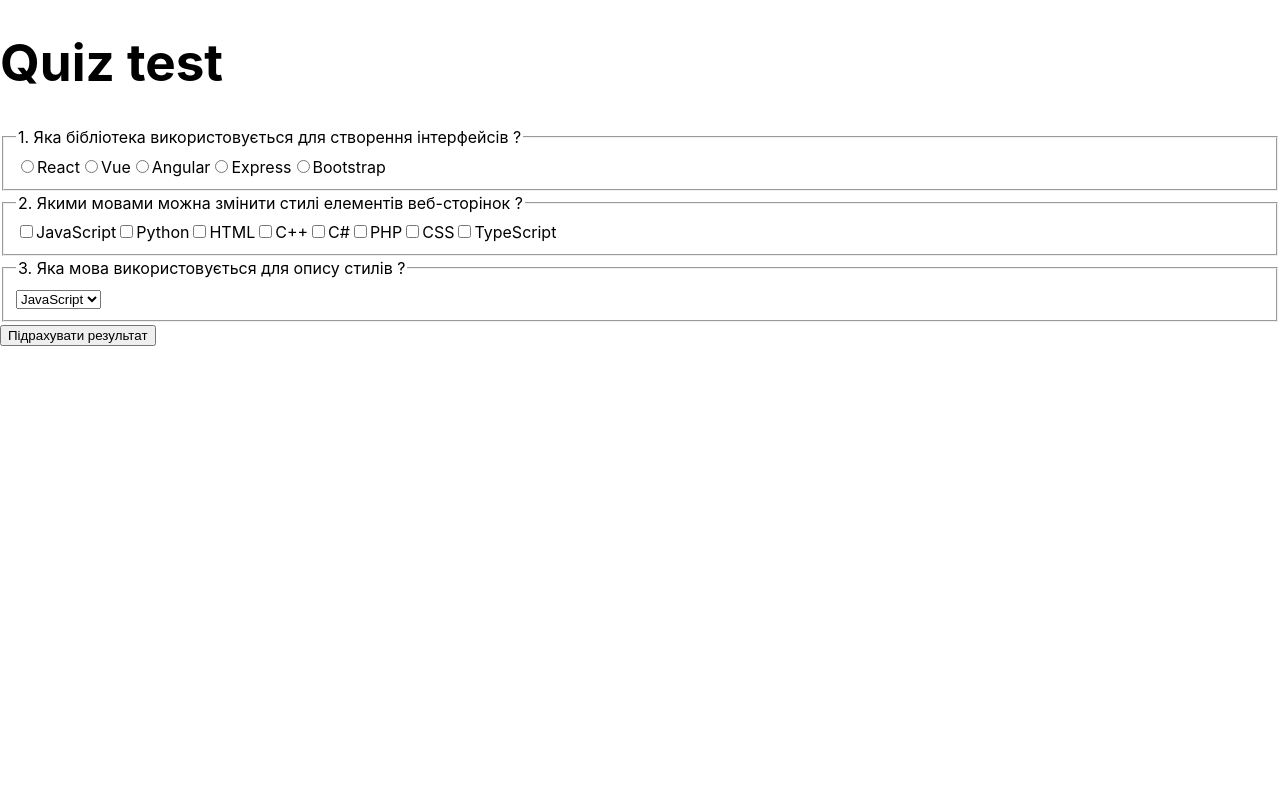
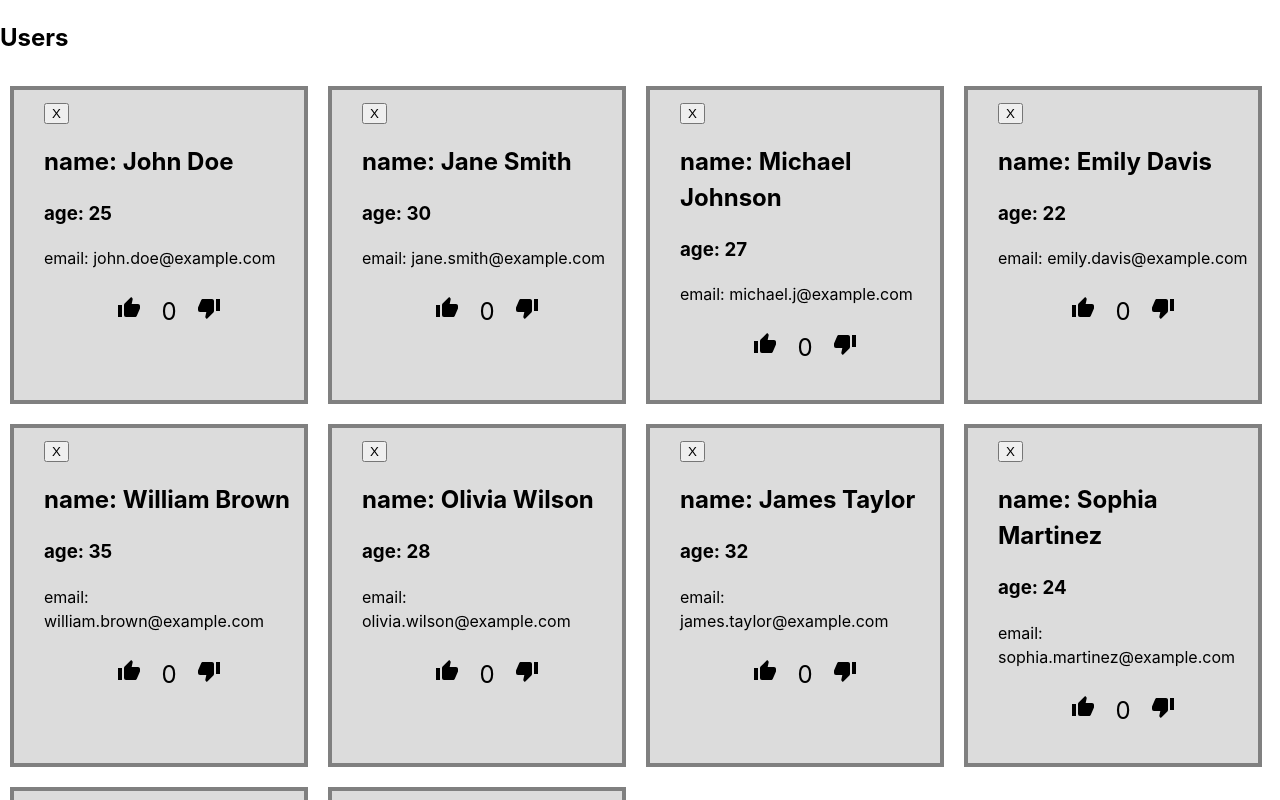
Before and after one commit to Vlad-student/react-practice-18-09-2024-main, a React (Vite) app: page / in a window 1280 px wide. Shown: the top 800 px of the page. Built offline with nearby package versions, Linux system fonts and the light colour scheme.

Commit message:
install sas

```diff
--- a/package.json
+++ b/package.json
@@ -25,6 +25,7 @@
     "eslint-plugin-react-hooks": "^5.1.0-rc.0",
     "eslint-plugin-react-refresh": "^0.4.9",
     "globals": "^15.9.0",
+    "sass": "^1.80.3",
     "vite": "^5.4.1"
   }
 }
--- a/src/App.jsx
+++ b/src/App.jsx
@@ -1,13 +1,14 @@
-import QuizPage from "./pages/QuizPage";
+import UsersSection from "./components/UsersSection/UsersSection";
+
 
 
 
 function App() {
   return (
-    <div>
-<QuizPage/>
-    </div>
-  );
+    <>
+<UsersSection/>
+    </>
+  )
 }
 
 export default App;
--- /dev/null
+++ b/src/common/styles/_colors.scss
@@ -0,0 +1,11 @@
+$mainTextColor: black;
+$secondaryColorText: rgb(145, 142, 142);
+
+$mainBgColor: white;
+$secondBgColor: gainsboro;
+
+$borderColor:gray;
+
+
+$accentColor: maroon;
+$infoColor: rgb(197, 101, 101);
--- a/src/components/UserProfile/UserProfile.jsx
+++ b/src/components/UserProfile/UserProfile.jsx
@@ -2,7 +2,7 @@ import Proptypes from 'prop-types'
 import { useState } from 'react'; //hook
 import Icon from '@mdi/react';
 import { mdiThumbUp, mdiThumbDown } from '@mdi/js';
-import styles from './UserProfile.module.css';
+import styles from './UserProfile.module.scss';
 
 const UserProfile = (props) => {
   const {
--- /dev/null
+++ b/src/components/UserProfile/UserProfile.module.scss
@@ -0,0 +1,19 @@
+@use '/src/common/styles/colors' as *;
+
+$indent: 10px;
+
+.user-profile{
+  padding: $indent;
+  padding-left: $indent * 3;
+  margin: $indent;
+  background-color: gainsboro;
+  width: 250px;
+}
+.flex{
+  display: flex;
+  justify-content: center;
+  font-size: 1.5em;
+}
+.amount{
+  padding: 0 $indent * 2;
+}
--- a/src/components/UsersSection/UsersSection.jsx
+++ b/src/components/UsersSection/UsersSection.jsx
@@ -1,6 +1,6 @@
 import UserProfile from '../UserProfile/UserProfile';
 import users from './data';
-import styles from './UsersSection.module.css';
+import styles from './UsersSection.module.scss';
 
 const UsersSection = () => {
   const showUser = (user) => <UserProfile key={user.id} user={user} />;
```
Also changed, not shown: src/components/UserProfile/UserProfile.module.css (deleted, +0 -15 lines), src/components/UsersSection/UsersSection.module.scss (line endings or trailing spaces), 1 other file (tests, documents, lock files or other folders).
